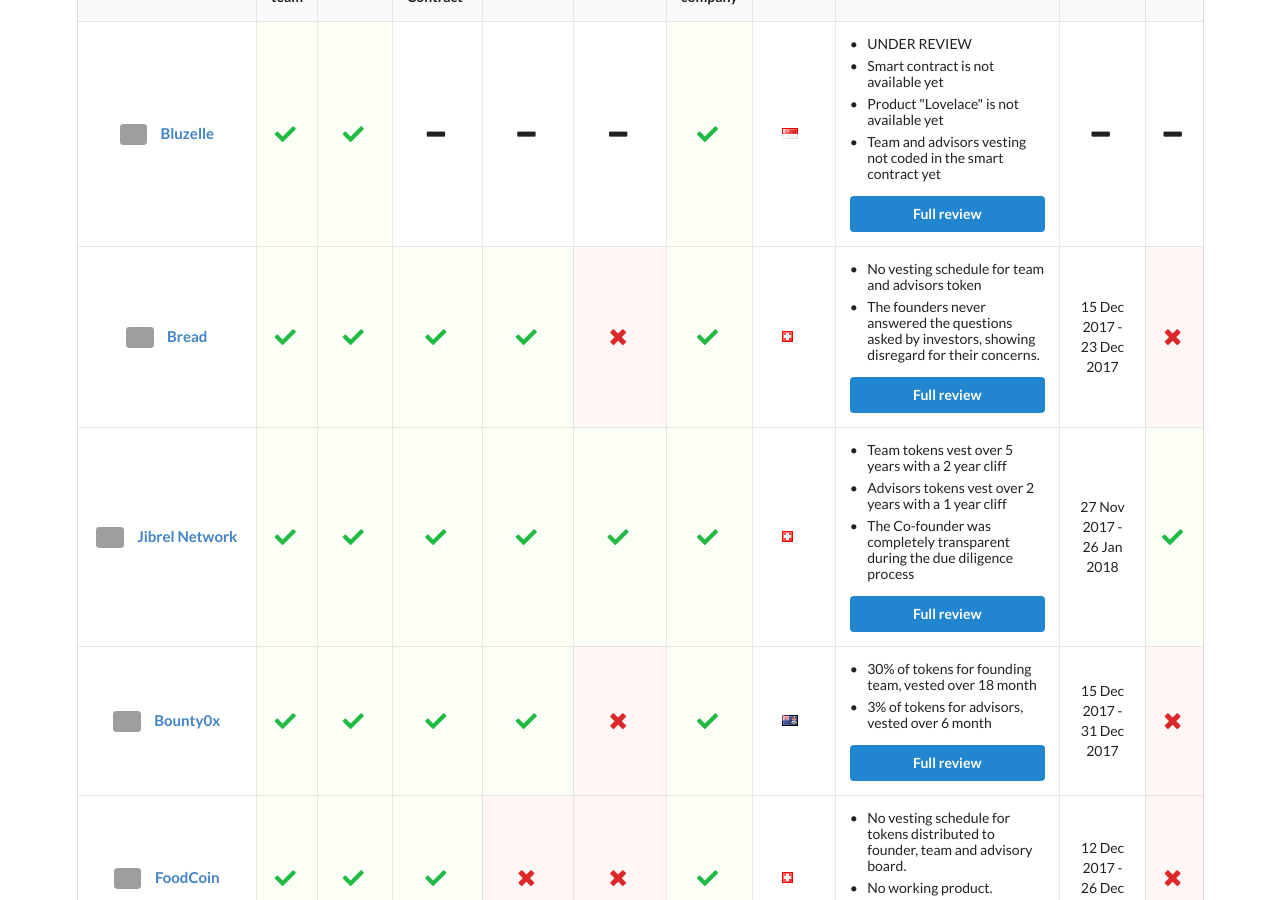
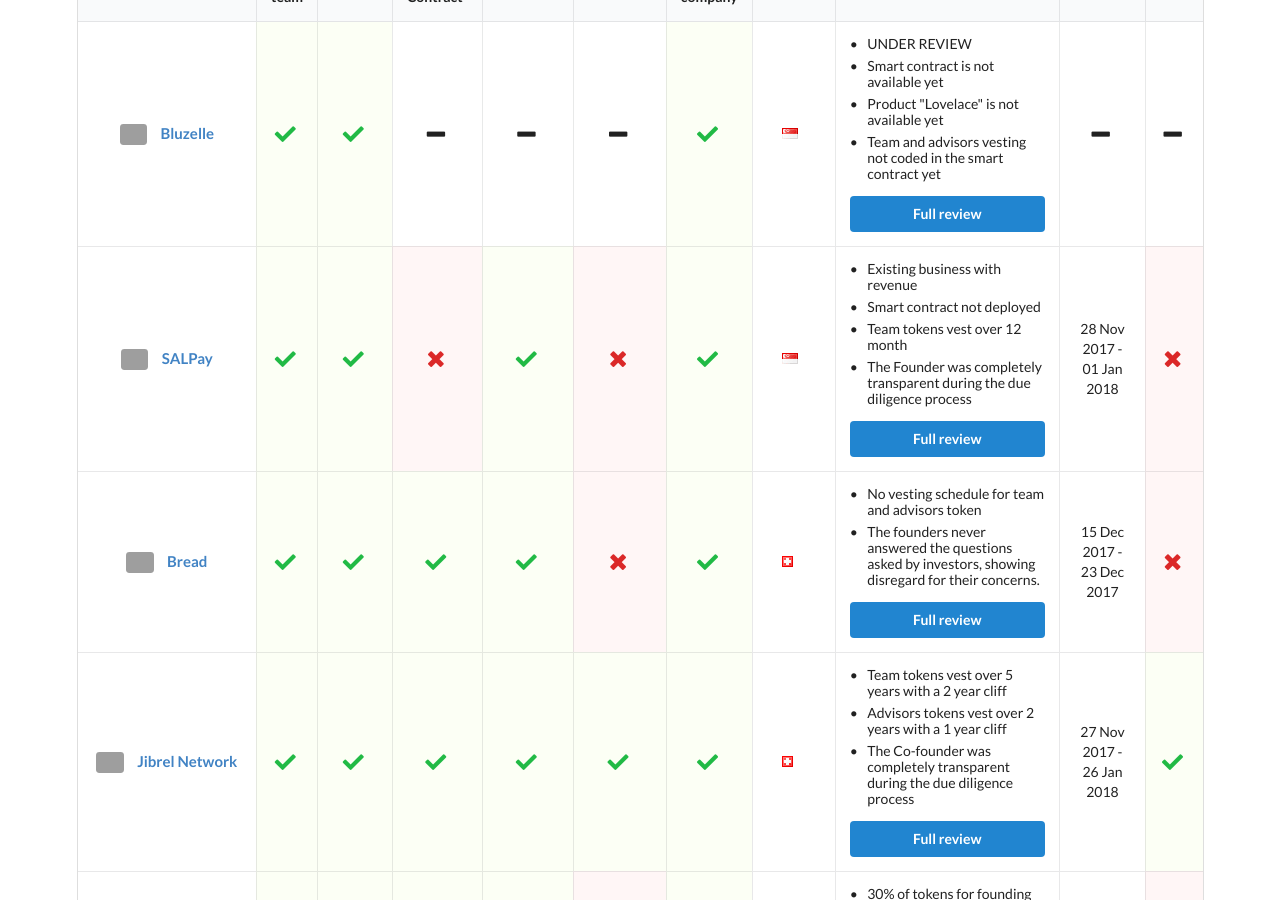
Before and after one commit to ico-check/ico-check, a Jekyll site: the page built from index.md, in a window 1280 px wide and 900 px high, scrolled down 606 px. Built offline with Jekyll 4.4.1, drawn with Linux system fonts in a browser that asks for light colours; nearby versions of some CDN libraries; grey boxes are pictures that could not be loaded.

Commit message:
23-salpay-ico-check
Added Salpay

```diff
--- a/_data/icos.yml
+++ b/_data/icos.yml
@@ -19,6 +19,26 @@
   ico_end_date:
   safe:
   issue_url: https://github.com/ico-check/ico-check/issues/22
+
+- name: SALPay
+  image: https://i.imgur.com/acb63Ar.png
+  url: https://ico.salpay.com
+  real_team: true
+  github: true
+  smart_contract: false
+  product: true
+  min_vesting: false
+  have_company: true
+  location: Singapore
+  comments:
+    - content: Existing business with revenue
+    - content: Smart contract not deployed
+    - content: Team tokens vest over 12 month
+    - content: The Founder was completely transparent during the due diligence process
+  ico_start_date: 2017-11-28T00:00:00Z
+  ico_end_date: 2018-01-01T00:00:00Z
+  safe: false
+  issue_url: https://github.com/ico-check/ico-check/issues/23
 
 - name: Bread
   image: https://i.imgur.com/klLsLdL.png
```
